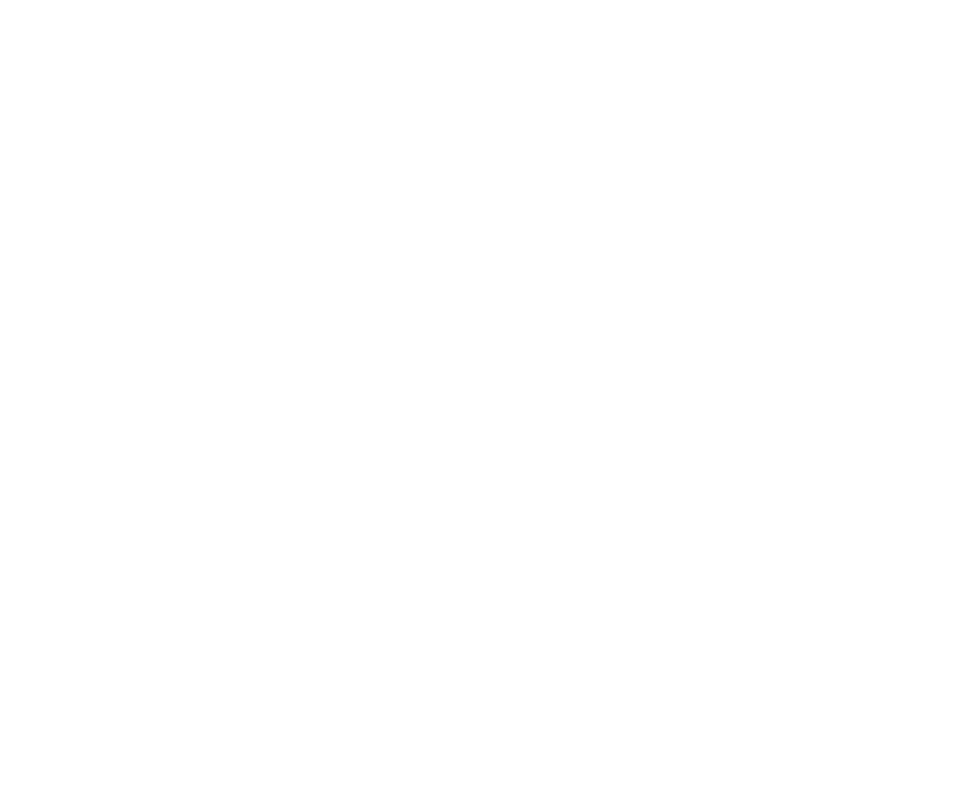
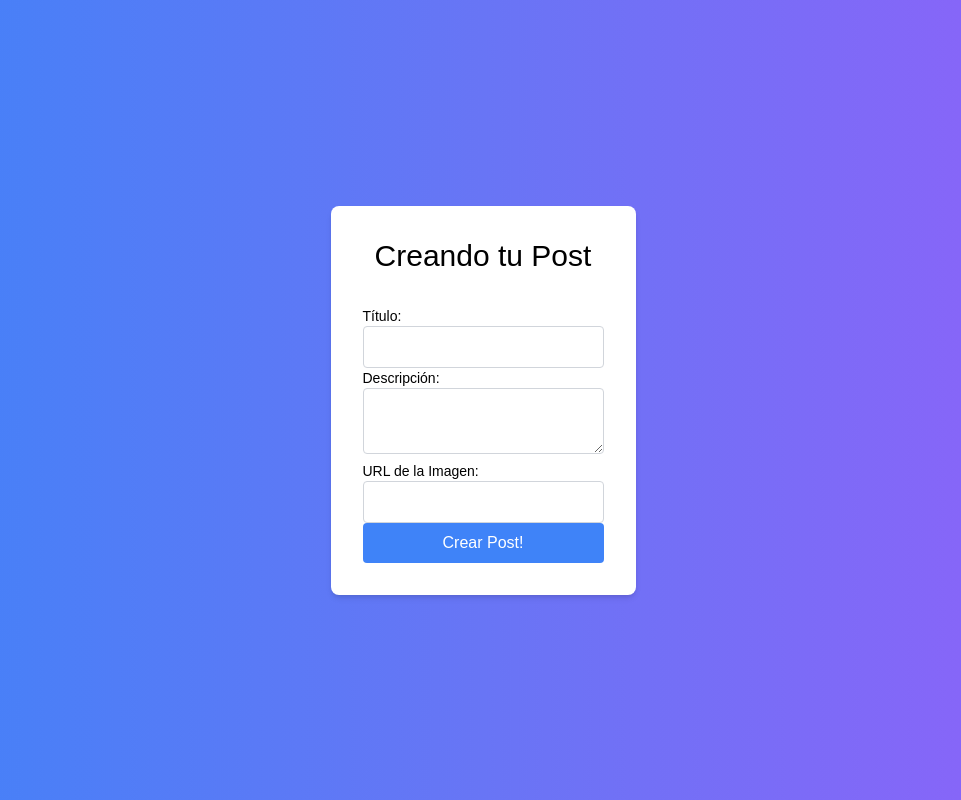
Before and after one commit to benggix/comision-2-eduardo-ernesto-vargas, a React (Vite) app in the folder Frontend/: page /posts/createPost in a window 1280 px wide. Before the commit this address had no page. Shown: the whole page, without its empty margins (157-1118 px from the left). Built offline with nearby package versions, Linux system fonts and the light colour scheme.

Commit message:
feat: Creamos los compoentes para crear, editar post y sus vistas correspondiendo junto a sus rutas definidas

```diff
--- a/Frontend/src/AppRouter.jsx
+++ b/Frontend/src/AppRouter.jsx
@@ -3,16 +3,20 @@ import { HomePage } from "./views/HomePage";
 import { RegisterPage } from "./views/RegisterPage";
 import { LoginPage } from "./views/LoginPage";
 import { PostPage } from "./views/PostPage";
+import { CreatePost } from "./components/CreatePost";
+import { EditPostPage } from "./views/EditPostPage";
+import { NotFoundPage } from "./views/NotFoundPage";
 
 export const AppRouter = () => {
   return (
     <Routes>
+      <Route path="*" element={<NotFoundPage />} />
       <Route path="/" element={<HomePage />} />
       <Route path="/users/login" element={<LoginPage />} />
-      <Route path="/users/register" element={<RegisterPage/>} />
-
-
-      <Route path="/posts" element={<PostPage/>} />
+      <Route path="/users/register" element={<RegisterPage />} />
+      <Route path="/posts" element={<PostPage />} />
+      <Route path="/posts/createPost" element={<CreatePost />} />
+      <Route path="/posts/:postId" element={<EditPostPage />} />
     </Routes>
   );
 };
--- /dev/null
+++ b/Frontend/src/components/CreatePost.jsx
@@ -0,0 +1,51 @@
+export const CreatePost = () => {
+  return (
+    <div className="relative bg-gradient-to-r from-blue-500 via-indigo-500 to-purple-500 min-h-screen flex items-center justify-center">
+      <div className="max-w-md mx-auto bg-white p-8 rounded-lg shadow-md space-y-4">
+        <h1 className="text-3xl font-medium text-center mb-8">Creando tu Post</h1>
+
+        <form>
+          <div>
+            <label className="block text-sm font-medium ">Título:</label>
+            <input
+              type="text"
+              name="title"
+              className="w-full px-4 py-2 border border-gray-300 rounded focus:outline-none focus:border-blue-500"
+              required
+            />
+          </div>
+
+          <div>
+            <label className="block text-sm font-medium text-black">
+              Descripción:
+            </label>
+            <textarea
+              name="description"
+              className="w-full px-4 py-2 border border-gray-300 rounded focus:outline-none focus:border-blue-500"
+              required
+            />
+          </div>
+
+          <div>
+            <label className="block text-sm font-medium text-black">
+              URL de la Imagen:
+            </label>
+            <input
+              type="url"
+              name="imageURL"
+              className="w-full px-4 py-2 border border-gray-300 rounded focus:outline-none focus:border-blue-500"
+              required
+            />
+          </div>
+
+          <button
+            type="submit"
+            className="w-full bg-blue-500 hover:bg-blue-700 text-white py-2 px-4 rounded focus:outline-none focus:shadow-outline-blue"
+          >
+            Crear Post!
+          </button>
+        </form>
+      </div>
+    </div>
+  );
+};
--- /dev/null
+++ b/Frontend/src/components/EditPost.jsx
@@ -0,0 +1,53 @@
+export const EditPost = () => {
+  return (
+    <div className="relative bg-gradient-to-r from-blue-500 via-indigo-500 to-purple-500 min-h-screen flex items-center justify-center">
+      <div className="max-w-md mx-auto bg-white p-8 rounded-lg shadow-md space-y-4">
+        <h1 className="text-3xl font-medium text-center mb-8">
+          Editando tu Post
+        </h1>
+
+        <form>
+          <div>
+            <label className="block text-sm font-medium ">Título:</label>
+            <input
+              type="text"
+              name="title"
+              className="w-full px-4 py-2 border border-gray-300 rounded focus:outline-none focus:border-blue-500"
+              required
+            />
+          </div>
+
+          <div>
+            <label className="block text-sm font-medium text-black">
+              Descripción:
+            </label>
+            <textarea
+              name="description"
+              className="w-full px-4 py-2 border border-gray-300 rounded focus:outline-none focus:border-blue-500"
+              required
+            />
+          </div>
+
+          <div>
+            <label className="block text-sm font-medium text-black">
+              URL de la Imagen:
+            </label>
+            <input
+              type="url"
+              name="imageURL"
+              className="w-full px-4 py-2 border border-gray-300 rounded focus:outline-none focus:border-blue-500"
+              required
+            />
+          </div>
+
+          <button
+            type="submit"
+            className="w-full bg-blue-500 hover:bg-blue-700 text-white py-2 px-4 rounded focus:outline-none focus:shadow-outline-blue"
+          >
+            Guardar los Cambios!
+          </button>
+        </form>
+      </div>
+    </div>
+  );
+};
--- /dev/null
+++ b/Frontend/src/views/EditPostPage.jsx
@@ -0,0 +1,7 @@
+import { EditPost } from "../components/EditPost"
+
+export const EditPostPage = () => {
+  return (
+    <EditPost/>
+  )
+}
--- /dev/null
+++ b/Frontend/src/views/NotFoundPage.jsx
@@ -0,0 +1,17 @@
+import { Link } from "react-router-dom"
+
+export const NotFoundPage = () => {
+  return (
+    <div className="flex flex-col items-center justify-center h-screen bg-purple-500">
+      <h1 className="text-6xl font-extrabold text-white mb-4">Oops!</h1>
+      <p className="text-xl text-gray-200 mb-8">Parece que te has perdido...</p>
+
+      <Link
+        to="/"
+        className="text-yellow-300 hover:underline focus:outline-none focus:ring focus:border-yellow-300"
+      >
+        Volver a la página de inicio
+      </Link>
+    </div>
+  )
+}
```
Also changed, not shown: Frontend/src/views/CreatePostPage.jsx (added, +8 -0 lines).
